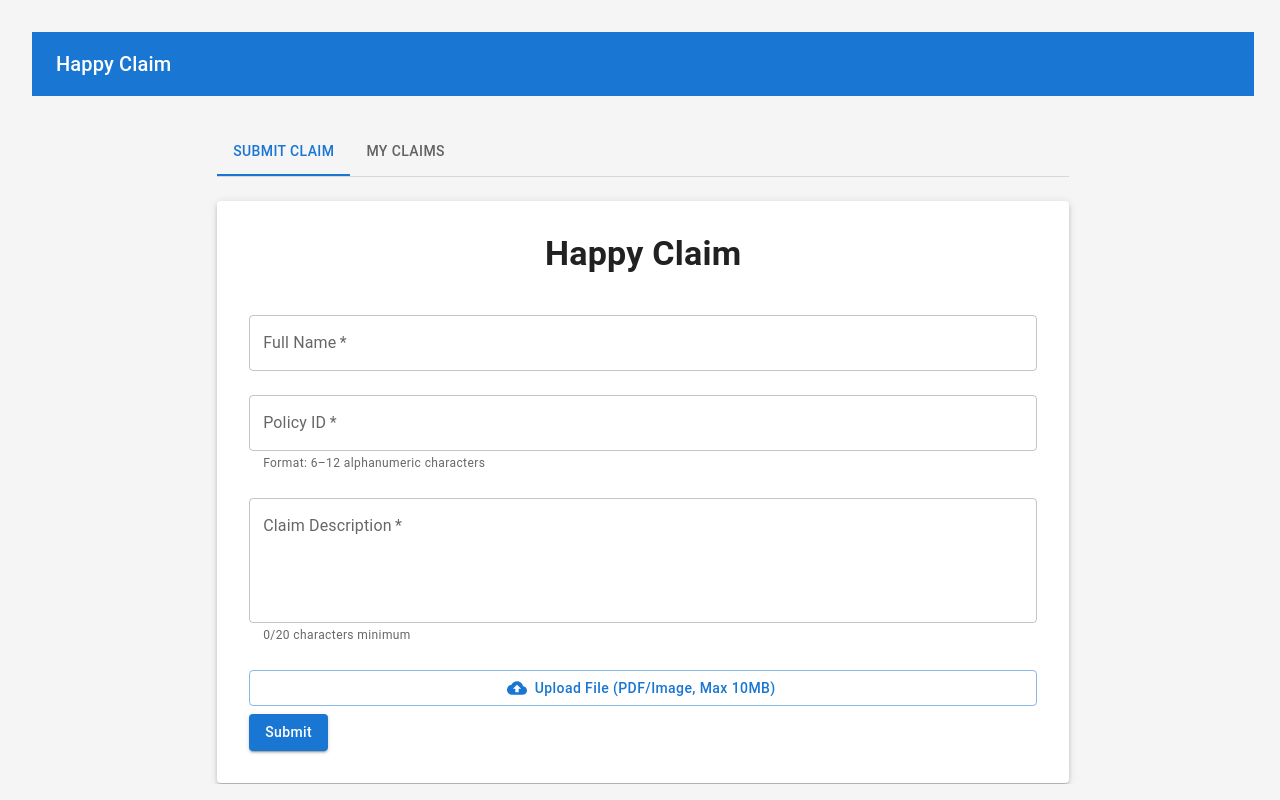
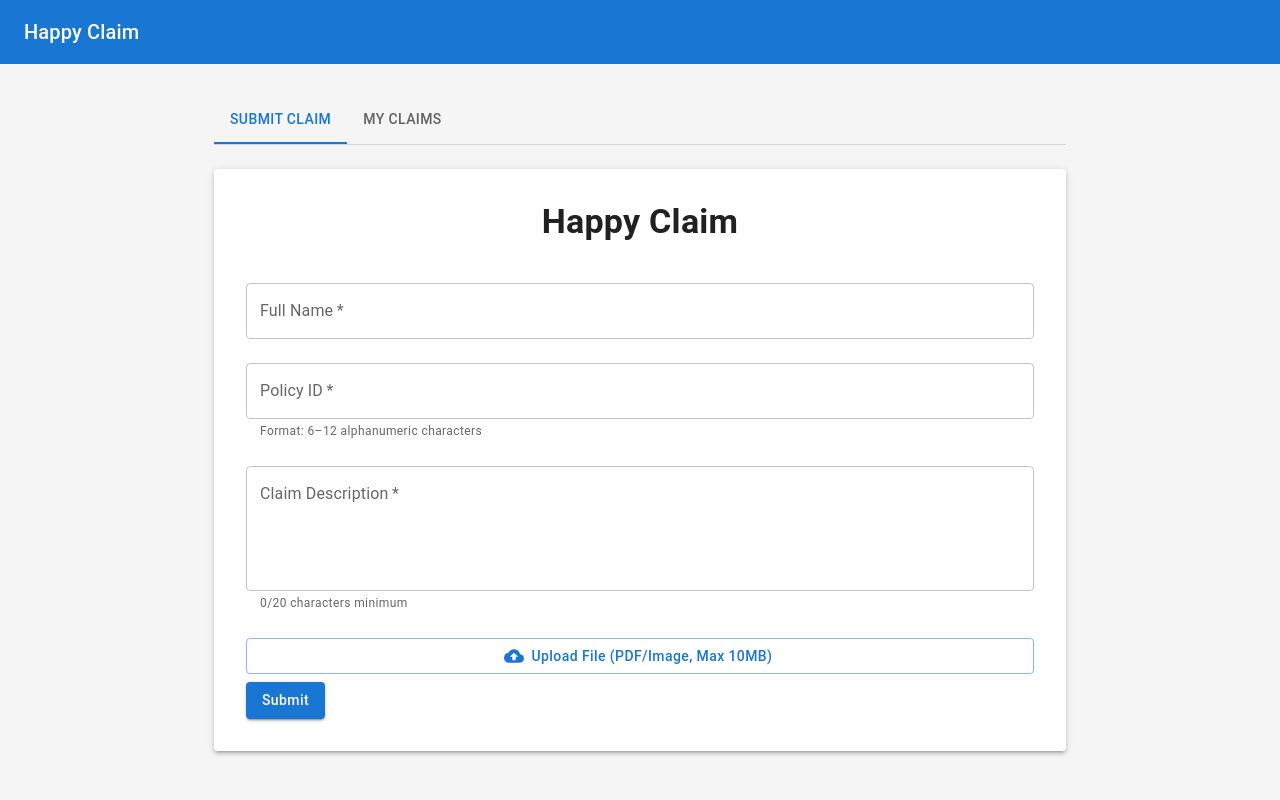
Before and after one commit to HrithikRaj1999/insuranceApp, a React (Vite) app in the folder client/: page / in a window 1280 px wide. Built offline with nearby package versions, Linux system fonts and the light colour scheme; no server answers.

Commit message:
update added for claim id and deleting actions corrected

```diff
--- a/client/src/App.tsx
+++ b/client/src/App.tsx
@@ -42,7 +42,6 @@ const App: React.FC = () => {
 
   const handleViewClaim = (id: string) => openDialog("view", id);
   const handleEditClaim = (id: string) => openDialog("edit", id);
-
 
   const handleSaved = async () => {
     await loadClaims();
@@ -118,7 +117,7 @@ const App: React.FC = () => {
         <TabPanel value={tabValue} index={0}>
           <ClaimForm
             onSubmit={handleSubmitClaim}
-            summary={summary}
+            summary={tabValue === 1 ? summary : null}
             loading={loading}
           />
         </TabPanel>
--- a/client/src/components/ClaimForm.tsx
+++ b/client/src/components/ClaimForm.tsx
@@ -141,7 +141,7 @@ const ClaimForm: React.FC<ClaimFormProps> = ({
           file={file}
           onFileChange={handleFileChange}
           error={errors.file}
-          disabled={loading || readOnly} // also disable file in read-only mode
+          disabled={loading || readOnly}
         />
 
         {errors.submit && (
--- a/client/src/components/ClaimSummary.tsx
+++ b/client/src/components/ClaimSummary.tsx
@@ -27,7 +27,19 @@ const ClaimSummary: React.FC<ClaimSummaryProps> = ({
             AI-Generated Summary
           </Typography>
         </Box>
-        <Typography variant="body1">{summary ?? defaultValue}</Typography>
+
+        {/* Scrollable area */}
+        <Box
+          sx={{
+            maxHeight: 200,
+            overflowY: "auto",
+            pr: 1, // add a bit of padding so scrollbar doesn’t cover text
+          }}
+        >
+          <Typography variant="body1" sx={{ whiteSpace: "pre-wrap" }}>
+            {summary ?? defaultValue}
+          </Typography>
+        </Box>
       </CardContent>
     </Card>
   );
--- a/client/src/components/HeightWrapper.tsx
+++ b/client/src/components/HeightWrapper.tsx
@@ -21,15 +21,15 @@ const HeightWrapper = ({
         display: "flex",
         flexDirection: "column",
         overflowY: "scroll",
-        borderRadius: !isMobile ? "20px" : "0px",
+        // borderRadius: !isMobile ? "20px" : "0px",
 
-        mt: isMobile ? "auto" : 2,
-        mb: isMobile ? "auto" : 2,
-        ml: isMobile ? "auto" : 2,
-        mr: isMobile ? "auto" : 2, // marginRight minus!
+        // mt: isMobile ? "auto" : 2,
+        // mb: isMobile ? "auto" : 2,
+        // ml: isMobile ? "auto" : 2,
+        // mr: isMobile ? "auto" : 2, // marginRight minus!
 
-        p: isMobile ? 1 : 2, // <-- smaller padding on mobile, larger on desktop
-        pt: isMobile ? 6 : 2, // <-- smaller padding on mobile, larger on desktop
+        // p: isMobile ? 1 : 2, // <-- smaller padding on mobile, larger on desktop
+        // pt: isMobile ? 6 : 2, // <-- smaller padding on mobile, larger on desktop
         boxSizing: "border-box",
         maxWidth: "100vw",
         ...rest,
--- a/client/src/components/Layout.tsx
+++ b/client/src/components/Layout.tsx
@@ -34,7 +34,7 @@ const Layout: React.FC<LayoutProps> = ({ children, footer }) => {
   return (
     <ThemeProvider theme={theme}>
       <CssBaseline />
-      <HeightWrapper width={"98%"}>
+      <HeightWrapper>
         <Box
           sx={{ minHeight: "100dvh", display: "flex", flexDirection: "column" }}
         >
```
Also changed, not shown: 1 other file (tests, documents, lock files or other folders).
